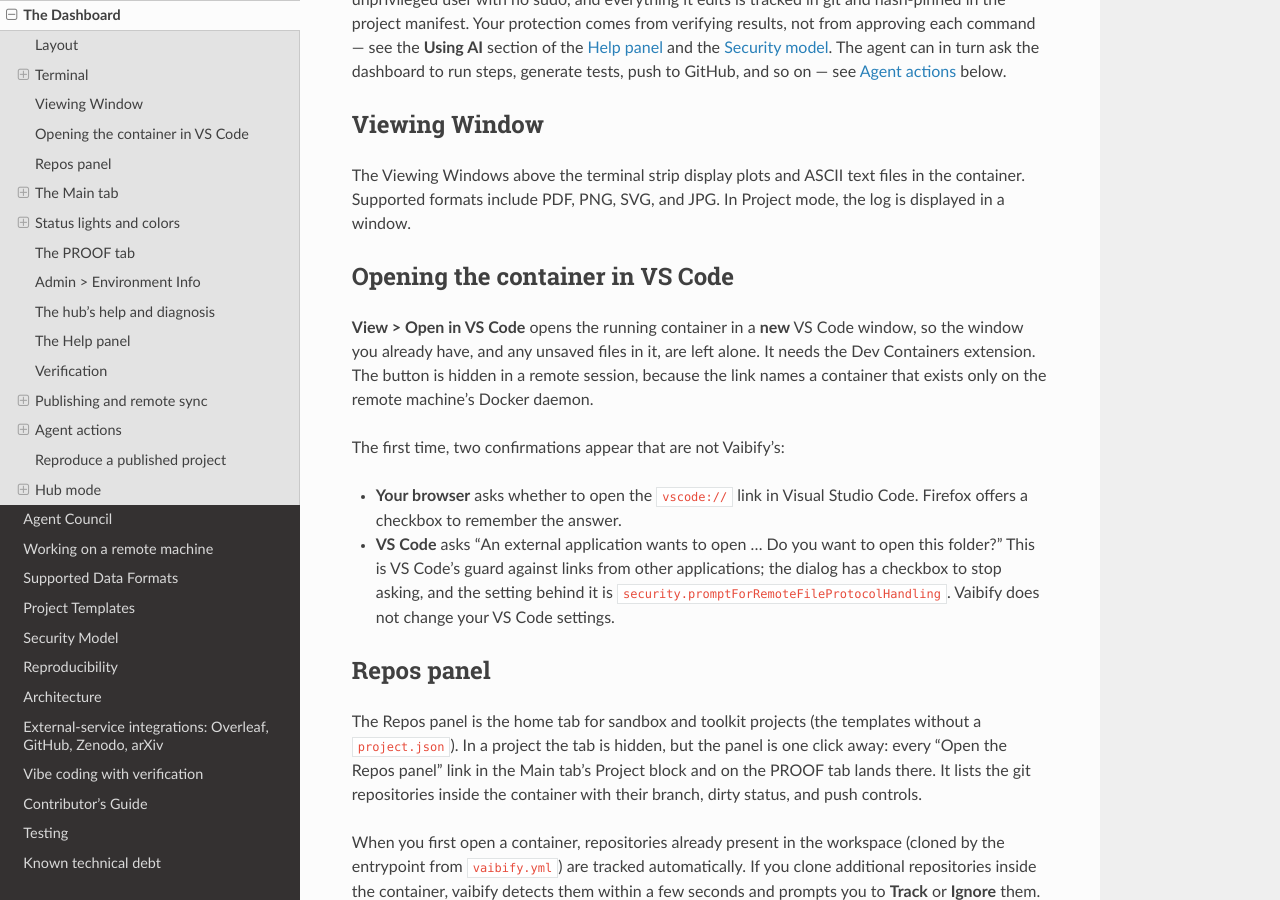
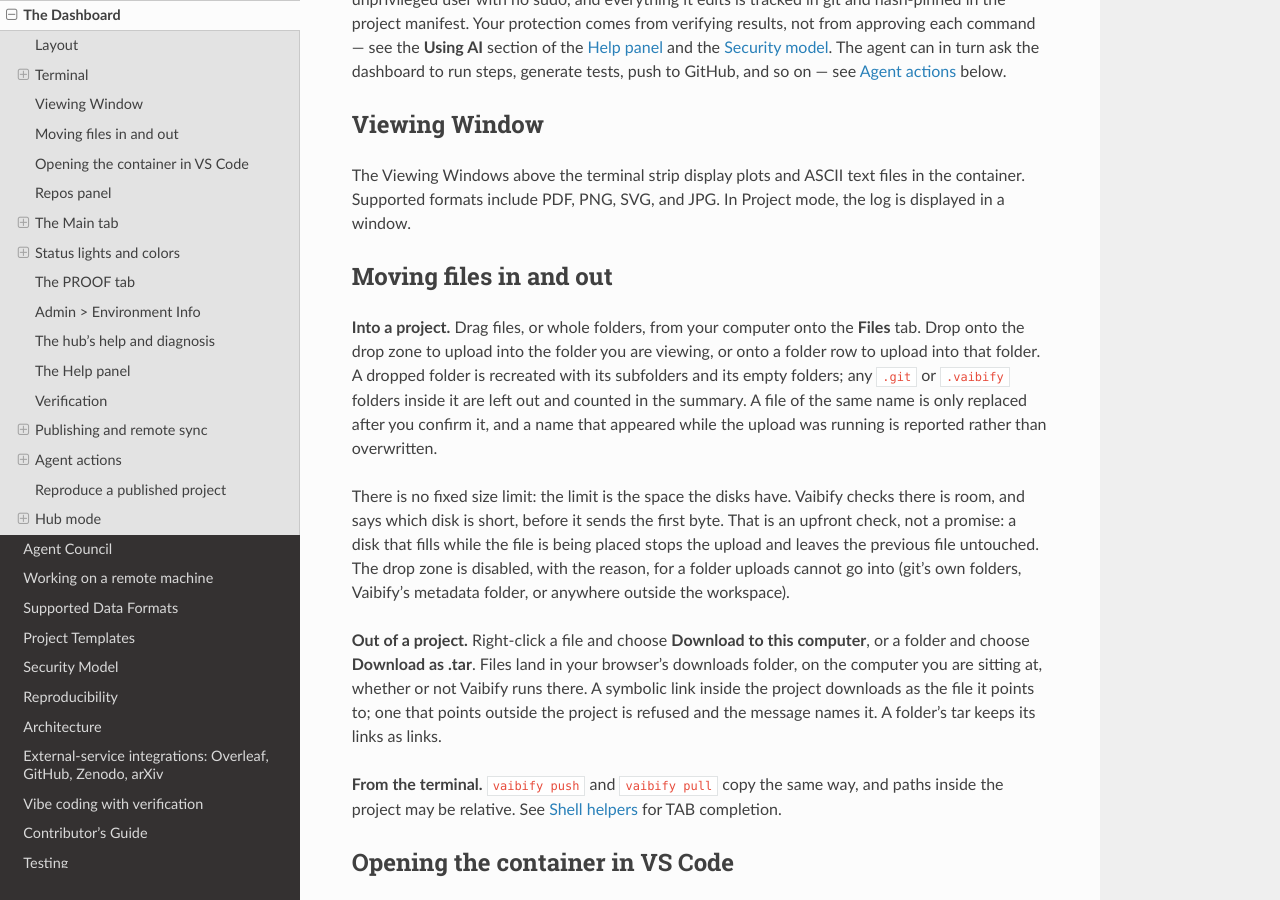
Before and after one commit to RoryBarnes/vaibify, a Sphinx documentation site: the page built from docs/dashboard.md, in a window 1280 px wide and 900 px high, scrolled down 2224 px. Built offline with Sphinx 7.4.7 and the Read the Docs theme 3.1.0, drawn with Linux system fonts in a browser that asks for light colours; the version number could not be read and is left out.

Commit message:
Describe moving files in and out in the dashboard guide
Co-Authored-By: Claude Sonnet 5.5 <noreply@anthropic.com>

```diff
--- a/docs/dashboard.md
+++ b/docs/dashboard.md
@@ -119,6 +119,36 @@ see [Agent actions](#agent-actions) below.
 ## Viewing Window
 
 The Viewing Windows above the terminal strip display plots and ASCII text files in the container. Supported formats include PDF, PNG, SVG, and JPG. In Project mode, the log is displayed in a window.
+
+## Moving files in and out
+
+**Into a project.** Drag files, or whole folders, from your computer onto
+the **Files** tab. Drop onto the drop zone to upload into the folder you
+are viewing, or onto a folder row to upload into that folder. A dropped
+folder is recreated with its subfolders and its empty folders; any
+`.git` or `.vaibify` folders inside it are left out and counted in the
+summary. A file of the same name is only replaced after you confirm it,
+and a name that appeared while the upload was running is reported rather
+than overwritten.
+
+There is no fixed size limit: the limit is the space the disks have. Vaibify
+checks there is room, and says which disk is short, before it sends the first
+byte. That is an upfront check, not a promise: a disk that fills while the
+file is being placed stops the upload and leaves the previous file
+untouched. The drop zone is disabled, with the reason, for a folder uploads
+cannot go into (git's own folders, Vaibify's metadata folder, or anywhere
+outside the workspace).
+
+**Out of a project.** Right-click a file and choose **Download to this
+computer**, or a folder and choose **Download as .tar**. Files land in your
+browser's downloads folder, on the computer you are sitting at, whether or
+not Vaibify runs there. A symbolic link inside the project downloads as the
+file it points to; one that points outside the project is refused and the
+message names it. A folder's tar keeps its links as links.
+
+**From the terminal.** `vaibify push` and `vaibify pull` copy the same
+way, and paths inside the project may be relative. See
+[Shell helpers](install.md#shell-helpers) for TAB completion.
 
 ## Opening the container in VS Code
 
```
